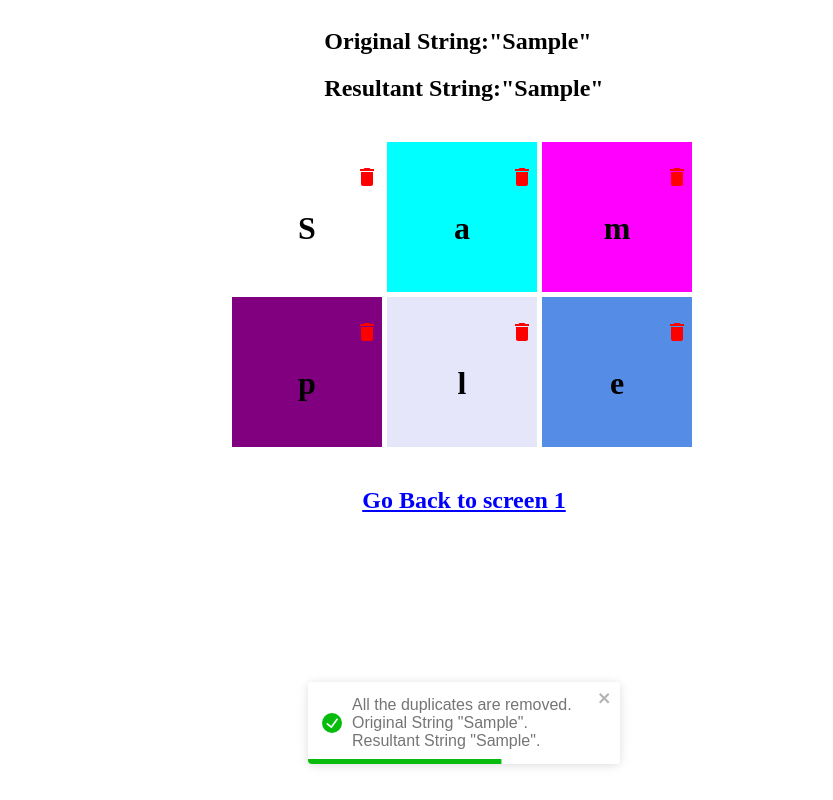
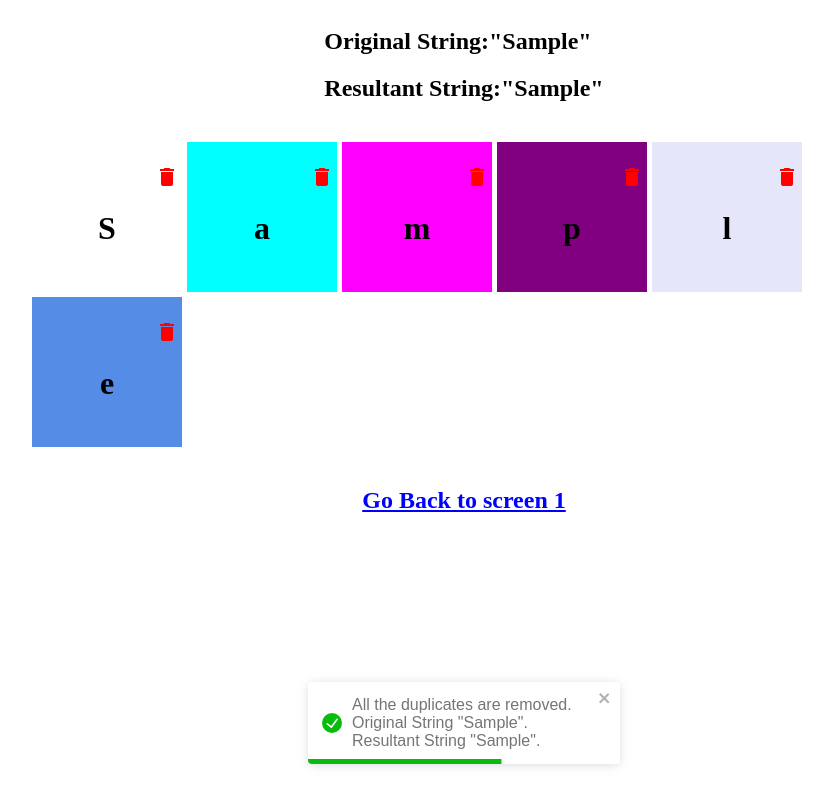
Before and after one commit to harshilhuda/octernship-assignment, a React (Create React App) app: page / in a window 1280 px wide. Both pictures are taken after typing "Sample" into the empty fields and a click on the button "Submit". Shown: the whole page, without its empty margins (176-1009 px from the left). Built offline with nearby package versions, Linux system fonts and the light colour scheme.

Commit message:
changed css

```diff
--- a/src/Screen2/Screen2.scss
+++ b/src/Screen2/Screen2.scss
@@ -6,7 +6,7 @@
     .cards{
         display: flex;
         gap: 5px;
-        margin: 20px 400px;
+        margin: 20px 200px;
         flex-wrap: wrap;
     }
     .link{
```
